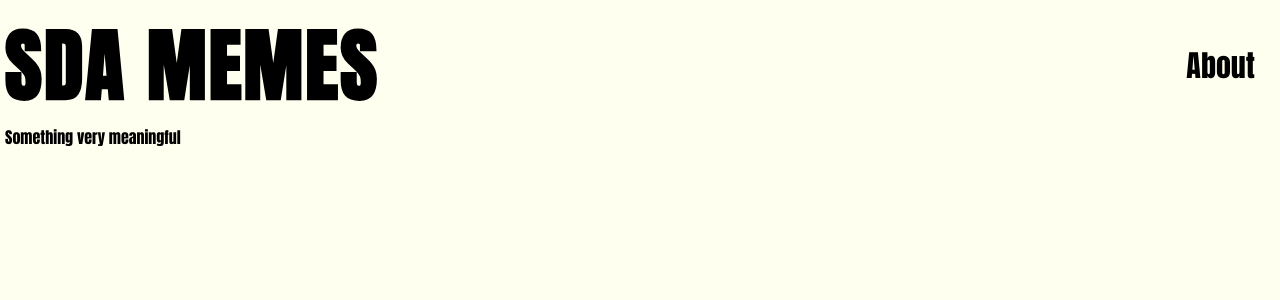
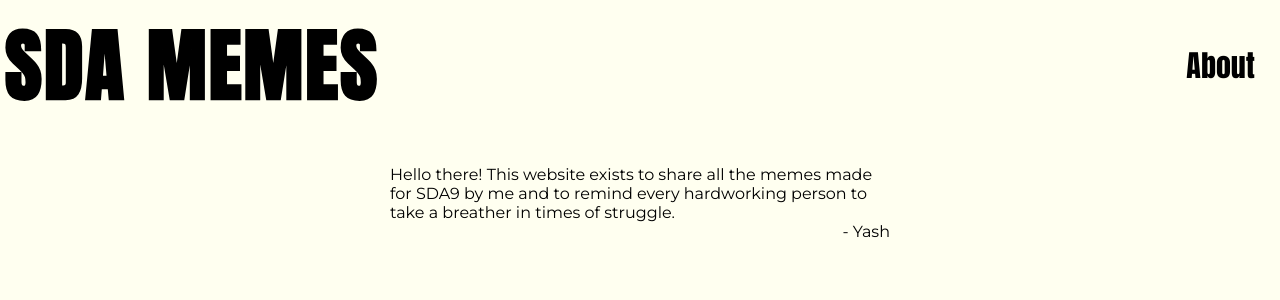
Before and after one commit to NeuralAlchemist/sda-memes, a React (Create React App) app: page /about in a window 1280 px wide. Shown: the top 300 px of the page. Built offline with nearby package versions, Linux system fonts and the light colour scheme.

Commit message:
add about page

```diff
--- a/src/pages/About.jsx
+++ b/src/pages/About.jsx
@@ -1,5 +1,11 @@
 export default function About() {
-    return(
-        <div>Something very meaningful</div>
-    )
+    return (
+      <div className="about">
+        <div className="message">
+          Hello there! This website exists to share all the memes made for
+          SDA9 by me and to remind every hardworking person to take a breather in times of struggle.{" "}
+        </div>
+        <div className="signature">- Yash</div>
+      </div>
+    );
 };
--- a/src/styles/global.css
+++ b/src/styles/global.css
@@ -1,12 +1,30 @@
 @import url(https://fonts.googleapis.com/css?family=Oswald|Montserrat);
 
-body{
-    margin: 5px;
-    background-color: ivory;
-    font-family: 'Impact',"Oswald","Montserrat";
+body {
+  margin: 5px;
+  background-color: ivory;
+  font-family: "Impact", "Oswald", "Montserrat";
 }
 
-a{
-    text-decoration: none;
-    color: black;
+a {
+  text-decoration: none;
+  color: black;
 }
+
+.about {
+  font-family: "Montserrat", "Oswald", "Impact";
+  margin: auto;
+  max-width: 500px;
+  height: 100%;
+  margin-top: 40px;
+}
+
+.message {
+  display: flex;
+  align-items: flex-start;
+}
+
+.signature {
+  display: flex;
+  justify-content: flex-end;
+}
```
